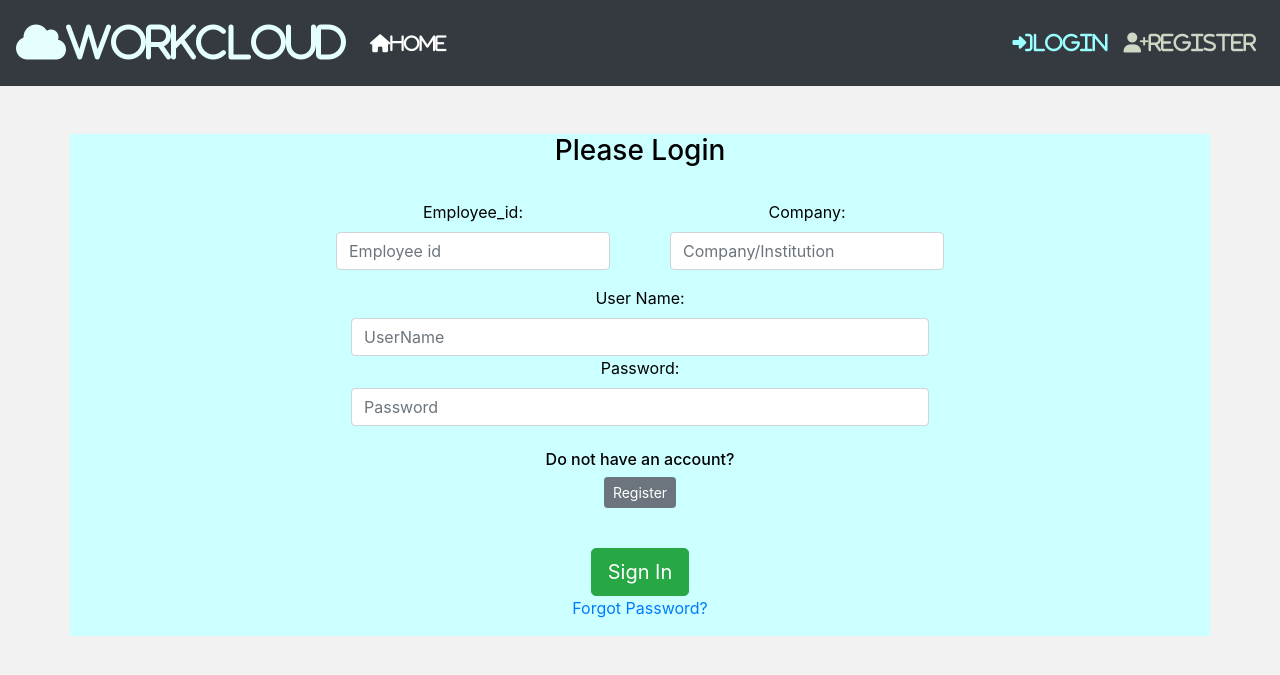
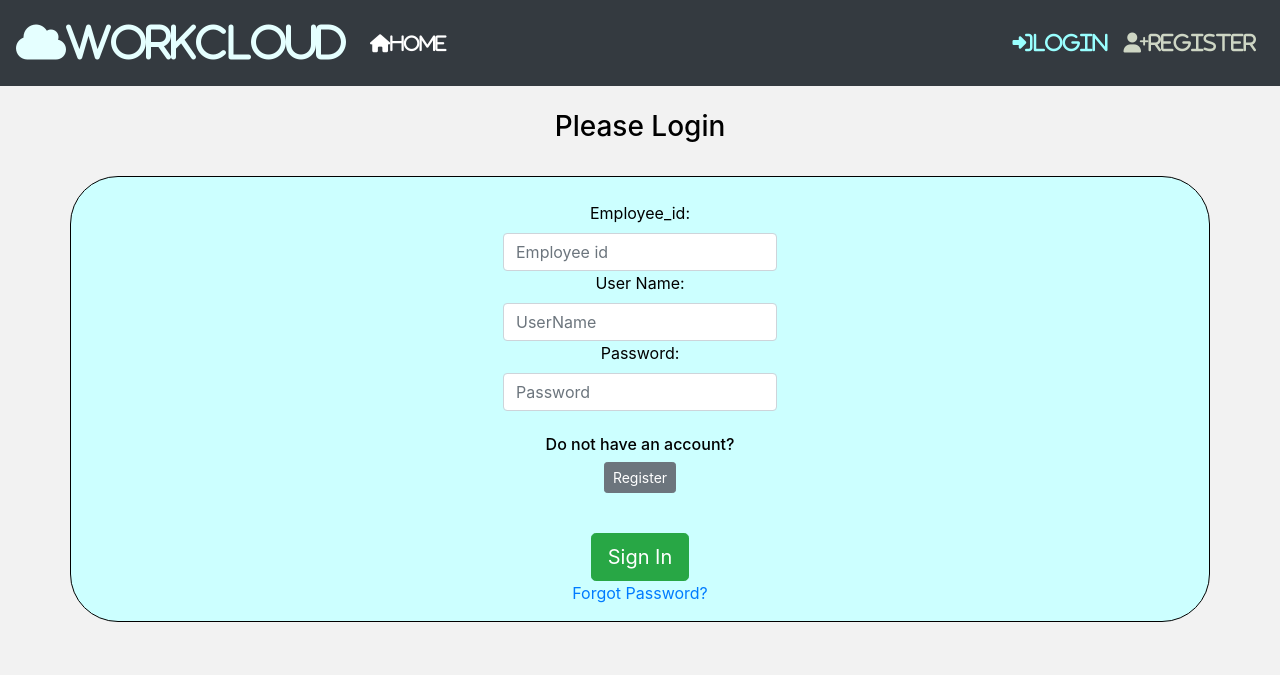
Before and after one commit to pkaranja60/FlaskApp, a Flask app: page /login in a window 1280 px wide. Shown: the top 675 px of the page. Run offline with Flask 2, Linux system fonts and the light colour scheme; some libraries are stand-ins or nearby versions.

Commit message:
Phase 6.1

```diff
--- a/workcloud/forms.py
+++ b/workcloud/forms.py
@@ -16,7 +16,6 @@ class RegisterForm(FlaskForm):
         if email_address:
             raise ValidationError('Email Address already exists! Please try a different email')
 
-    institution_id = StringField(label='Company:', validators=[DataRequired()])
     employee_id = StringField(label='Employee Id:', validators=[Length(min=5, max=15), DataRequired()])
     username = StringField(label='User Name:', validators=[Length(min=2, max=30), DataRequired()])
     first_name = StringField(label='First Name:', validators=[DataRequired()])
@@ -36,7 +35,6 @@ class LoginForm(FlaskForm):
 
 
 class NewEmployee(FlaskForm):
-    company_id = StringField(label='Company ID:', validators=[DataRequired()])
     employee_id = StringField(label='Employee Id:', validators=[Length(min=5, max=15), DataRequired()])
     first_name = StringField(label='First Name:', validators=[DataRequired()])
     last_name = StringField(label='Last Name:', validators=[DataRequired()])
--- a/workcloud/routes.py
+++ b/workcloud/routes.py
@@ -14,8 +14,7 @@ def index_page():
 
 @app.route('/home', methods=['GET', 'POST'])
 def home_page():
-
-    return render_template('home.html', arr=arr)
+    return render_template('home.html')
 
 
 # protect a view with a principal for that need
@@ -27,7 +26,6 @@ def employee_page():
 
 
 @app.route('/new employee', methods=['GET', 'POST'])
-@login_required
 def new_page():
     form = NewEmployee()
 
--- a/workcloud/templates/login.html
+++ b/workcloud/templates/login.html
@@ -6,27 +6,19 @@ Login page
 {% block content %}
 <body>
 <br>
+<h3>Please Login</h3>
 <br>
 <div class="container">
     <form method="POST" class="form-sign in" style="color:black">
         {{ form.hidden_tag() }}
          {{ form.csrf_token() }}
-        <h3>Please Login</h3>
         <br>
-        <div class="form-group row">
             <div class="col">
-                <div class="col-md-12">
+                <div class="col-md-auto">
                     {{ form.employee_id.label() }}
                     {{ form.employee_id(class="form-control" , placeholder="Employee id" ) }}
                 </div>
             </div>
-            <div class="col">
-                <div class="col-md-12">
-                    {{ form.company.label() }}
-                    {{ form.company(class="form-control", placeholder="Company/Institution") }}
-                </div>
-            </div>
-        </div>
         <div class="col">
             <div class="col-md-auto">
                 {{ form.username.label() }}
@@ -58,9 +50,12 @@ Login page
 <style>
     body{
     background: #f2f2f2;
+    text-align: center;
     }
     .container{
-     background-color: #ccffff;
+    border: 1.5px solid black;
+    border-radius: 3rem;
+    background-color: #ccffff;
     display: flex;
     text-align: center;
     justify-content: center;
--- a/workcloud/templates/records.html
+++ b/workcloud/templates/records.html
@@ -13,6 +13,10 @@ Update Records
             {{ form.hidden_tag() }}
             {{ form.csrf_token() }}
             <fieldset class="form-group">
+                <div class="form-group">
+                    {{ form.employee_id.label() }}
+                    {{ form.employee_id(class="form-control" , placeholder="Employee Id" ) }}
+                </div>
                 <div class="form-group">
                     {{ form.total_lessons.label() }}
                     {{ form.total_lessons(class="form-control" , placeholder="Range from 50-210" ) }}
```
Also changed, not shown: workcloud/models.py (+6 -7 lines), workcloud/templates/register.html (+8 -14 lines), workcloud/employee.db.
